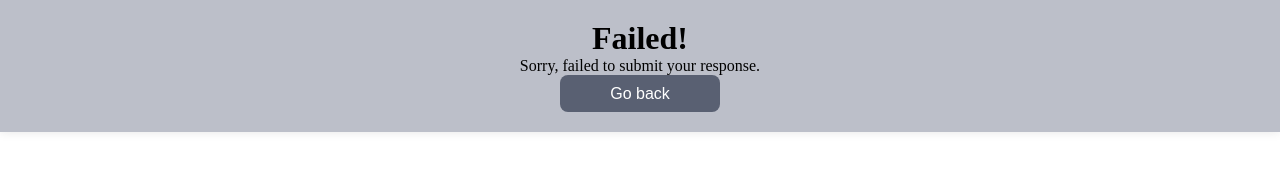
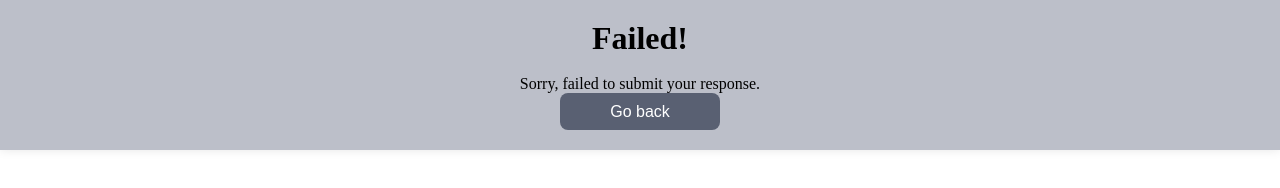
Before and after one commit to hshekhar101/Capstone-project, a website: page failure.html in a window 1280 px wide. Drawn offline with Linux system fonts and the light colour scheme.

Commit message:
feedback page

```diff
--- a/failure.html
+++ b/failure.html
@@ -5,12 +5,13 @@
     <meta charset="UTF-8">
     <meta name="viewport" content="width=device-width, initial-scale=1.0">
     <title>Failure Page</title>
-    <link rel="stylesheet" href="/style.css">
+    <link rel="stylesheet" href="public/style.css">
 </head>
 
 <body>
     <div class="containerFailure">
         <h1>Failed!</h1>
+        <br>
         <p>Sorry, failed to submit your response.</p>
         <form action="/failure" method="post" class="failureButton">
             <button type="submit" class="button">Go back</button>
```
Also changed, not shown: success.html (+2 -1 lines).
